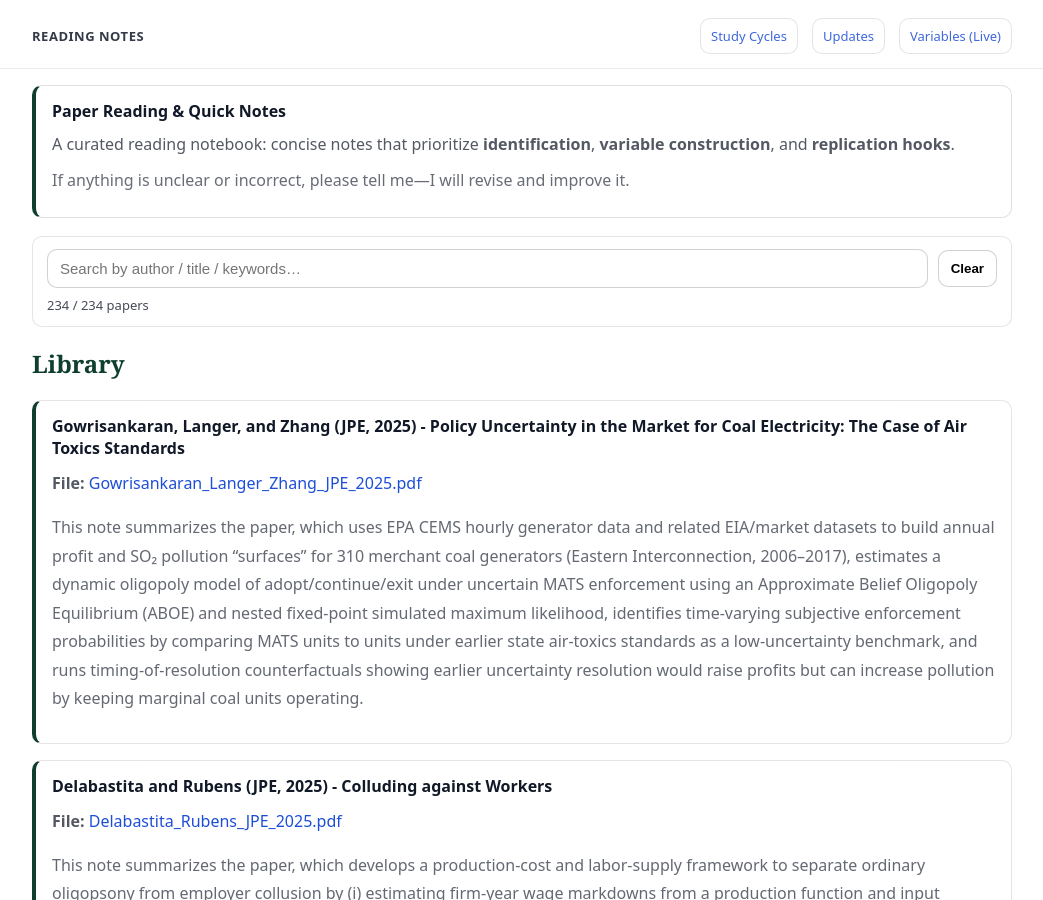
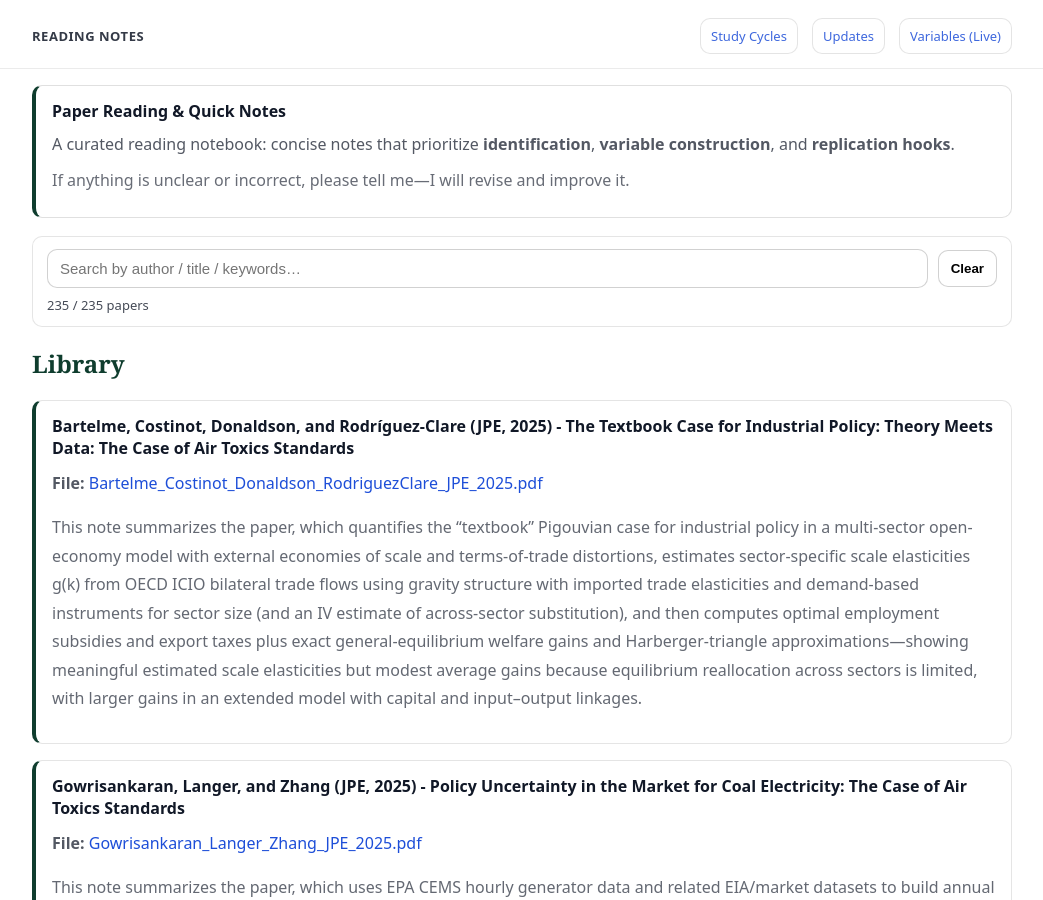
Before and after one commit to yaxinzn/study-archive, a Jekyll site: the page built from reading/index.md, in a window 1280 px wide and 900 px high. Shown: the whole window, without its empty margins (118-1161 px from the left). Built offline with Jekyll 4.4.1, drawn with Linux system fonts in a browser that asks for light colours.

Commit message:
Reading: add/update Bartelme_Costinot_Donaldson_RodriguezClare_JPE_2025.pdf

```diff
--- a/_data/reading.yml
+++ b/_data/reading.yml
@@ -1,3 +1,7 @@
+- title: "Bartelme, Costinot, Donaldson, and Rodríguez-Clare (JPE, 2025) - The Textbook Case for Industrial Policy: Theory Meets Data: The Case of Air Toxics Standards"
+  file: "Bartelme_Costinot_Donaldson_RodriguezClare_JPE_2025.pdf"
+  desc: "This note summarizes the paper, which quantifies the “textbook” Pigouvian case for industrial policy in a multi-sector open-economy model with external economies of scale and terms-of-trade distortions, estimates sector-specific scale elasticities g(k) from OECD ICIO bilateral trade flows using gravity structure with imported trade elasticities and demand-based instruments for sector size (and an IV estimate of across-sector substitution), and then computes optimal employment subsidies and export taxes plus exact general-equilibrium welfare gains and Harberger-triangle approximations—showing meaningful estimated scale elasticities but modest average gains because equilibrium reallocation across sectors is limited, with larger gains in an extended model with capital and input–output linkages."
+
 - title: "Gowrisankaran, Langer, and Zhang (JPE, 2025) - Policy Uncertainty in the Market for Coal Electricity: The Case of Air Toxics Standards"
   file: "Gowrisankaran_Langer_Zhang_JPE_2025.pdf"
   desc: "This note summarizes the paper, which uses EPA CEMS hourly generator data and related EIA/market datasets to build annual profit and SO₂ pollution “surfaces” for 310 merchant coal generators (Eastern Interconnection, 2006–2017), estimates a dynamic oligopoly model of adopt/continue/exit under uncertain MATS enforcement using an Approximate Belief Oligopoly Equilibrium (ABOE) and nested fixed-point simulated maximum likelihood, identifies time-varying subjective enforcement probabilities by comparing MATS units to units under earlier state air-toxics standards as a low-uncertainty benchmark, and runs timing-of-resolution counterfactuals showing earlier uncertainty resolution would raise profits but can increase pollution by keeping marginal coal units operating."
```
Also changed, not shown: 1 other file.
